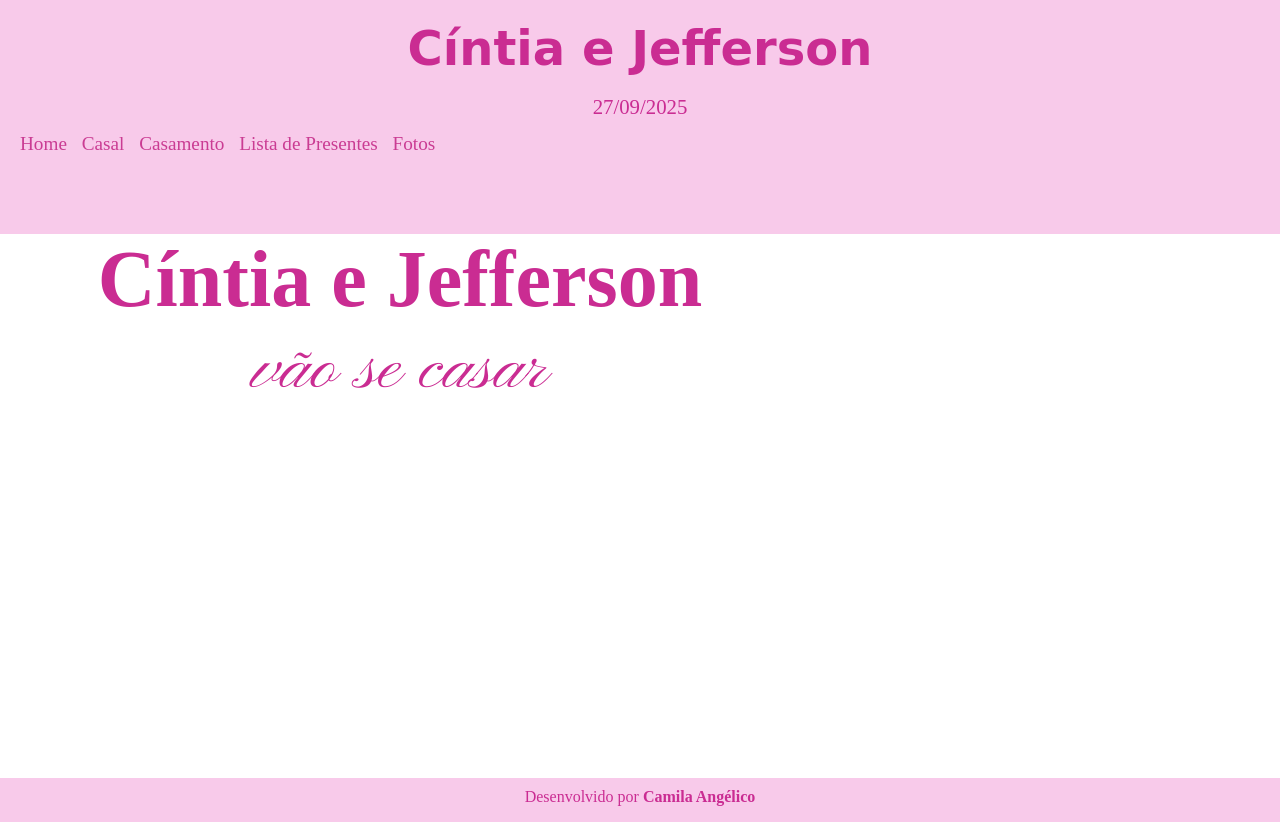
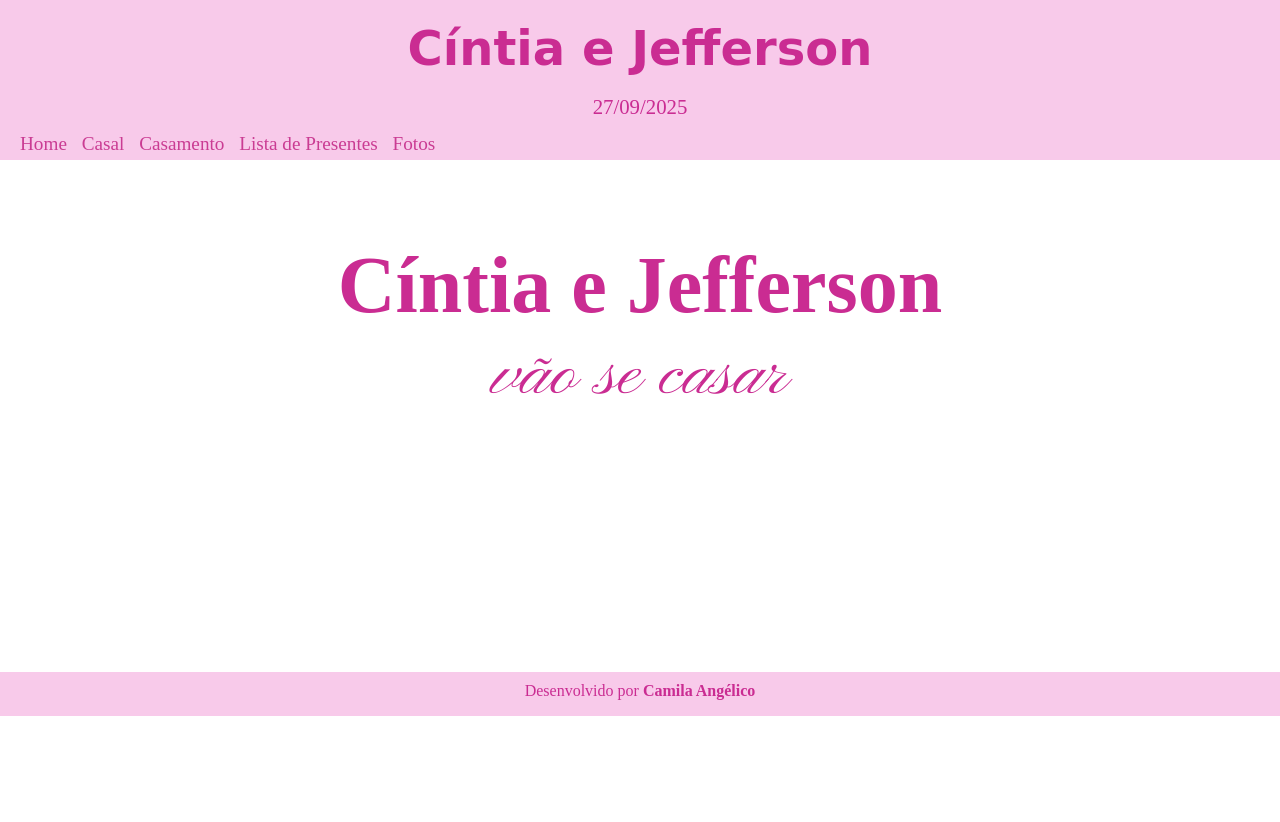
Before and after one commit to camilaangelico/casamento, a plain HTML site: page index.html in a window 1280 px wide. After the commit the page ends 800 px from the top, so only its background shows below. Drawn offline with Linux system fonts and the light colour scheme; a web font is replaced by a local one.

Commit message:
creating

```diff
--- a/index.html
+++ b/index.html
@@ -19,11 +19,10 @@
         </nav>
     </header>
     <main>
-        <div class="destaque">
-            <h1>Cíntia e Jefferson</h1>
-            <p id="destaque">vão se casar</p>
-        </div>
-        <img src="background001.jpg" alt="">
+            <div class="destaque">
+                <h1>Cíntia e Jefferson</h1>
+                <p id="destaque">vão se casar</p>
+            </div>
     </main>
     <footer>
         <p>Desenvolvido por <a href="https://github.com/camilaangelico">Camila Angélico</a></p>
--- a/style.css
+++ b/style.css
@@ -29,7 +29,7 @@ header{
     padding: 10px;
     padding-bottom: 0px;
     background-color: var(--cor1);
-    height: 28vh;
+    max-height: 29vh;
 }
 
 h1, p, a{
@@ -51,11 +51,13 @@ header nav{
     text-align: left;
     padding: 5px;
     font-size: 1.2em;
+    display: block;
 }
 
 header nav a{
     text-decoration: none;
     padding: 5px;
+    margin-bottom: 5px;
     color: var(--cor0);
 }
 
@@ -65,20 +67,18 @@ header nav a:hover{
 }
 
 main{
-    text-align: center;
     min-width: 280px;
     max-width: 800px;
-    height: 68vh;
-}
-
-main div.destaque{
+    min-height: 64vh;
+    max-height: 100vh;
     margin: auto;
     text-align: center;
-    justify-content: center;
+    align-items: center;
 }
 
 main .destaque h1{
     font-size: 5em;
+    margin-top: 10%;
 }
 
 main p#destaque{
```
